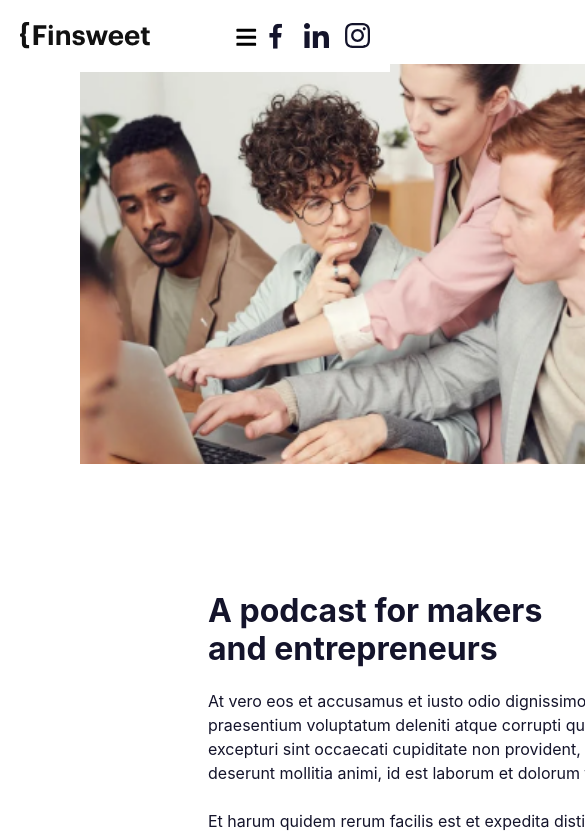
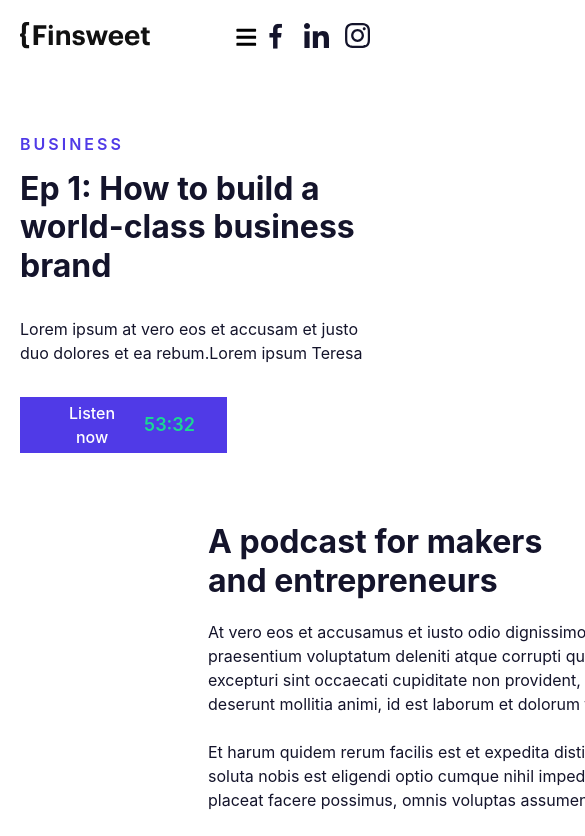
Before and after one commit to Canaga81/podcast, a React (Vite) app: page /incard/1 in a window 390 px wide. Shown: the top 836 px of the page, 585 px wide, since content can reach past the window. Built offline with nearby package versions, Linux system fonts and the light colour scheme.

Commit message:
InCard Responsive

```diff
--- a/src/components/DetailedCard/DetailedCard.css
+++ b/src/components/DetailedCard/DetailedCard.css
@@ -8,11 +8,13 @@
     display: flex;
     align-items: center;
     gap: 4.8rem;
+    margin-top: 6.4rem;
 }
+
 
 .detailedCard_container-left .detailedCard_container-left_image {
     width: 61.6rem;
-    height: 40rem;
+    min-height: 40rem;
 }
 
 .detailedCard_container-left .detailedCard_container-left_image img {
@@ -44,7 +46,7 @@
 }
 
 .detailedCard_container-right .detailed_container_title_text .detailedCard_title_h2 {
-    width: 61.6rem;
+    max-width: 61.6rem;
     color: var(--black-color);
     font-family: Inter;
     font-size: 3.2rem;
@@ -54,7 +56,7 @@
 }
 
 .detailedCard_container-right .detailed_desc .detailed_desc_p {
-    width: 61.4rem;
+    max-width: 61.4rem;
     color: var(--black-color);
     font-family: Inter;
     font-size: 1.6rem;
@@ -69,7 +71,7 @@
     gap: 1.2rem;
     padding: 1.2rem 3.2rem;
     background-color: var(--blue-btn-bg);
-    width: 20.7rem;
+    max-width: 20.7rem;
     height: 5.6rem;
     border: none;
     outline: none;
@@ -98,3 +100,24 @@
     font-weight: 600;
     line-height: 32px;
 }
+
+
+@media(max-width: 1280px) {
+
+    .detailedCard {
+        padding: 7rem 2rem;
+    }
+
+}
+
+@media(max-width: 1000px) {
+
+    .detailedCard_container-left {
+        display: none;
+    }
+
+    .detailedCard_container {
+        justify-content: center;
+    }
+
+}
--- a/src/components/Form/Form.css
+++ b/src/components/Form/Form.css
@@ -6,7 +6,6 @@
 
 .form_container {
     display: flex;
-    /* align-items: center; */
     gap: 6.4rem;
     margin-top: 6.4rem;
 }
--- a/src/pages/Contact/Contact.jsx
+++ b/src/pages/Contact/Contact.jsx
@@ -1,8 +1,8 @@
-import React from 'react'
 import Form from '../../components/Form/Form'
 import { motion } from 'framer-motion'
 
 const Contact = () => {
+
   return (
     <motion.div
       initial={{ opacity: 0 }}
@@ -12,6 +12,7 @@ const Contact = () => {
       <Form />
     </motion.div>
   )
+
 }
 
 export default Contact
```
